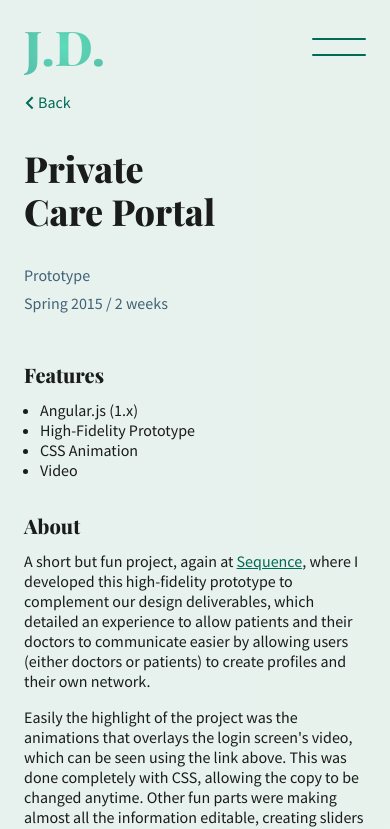
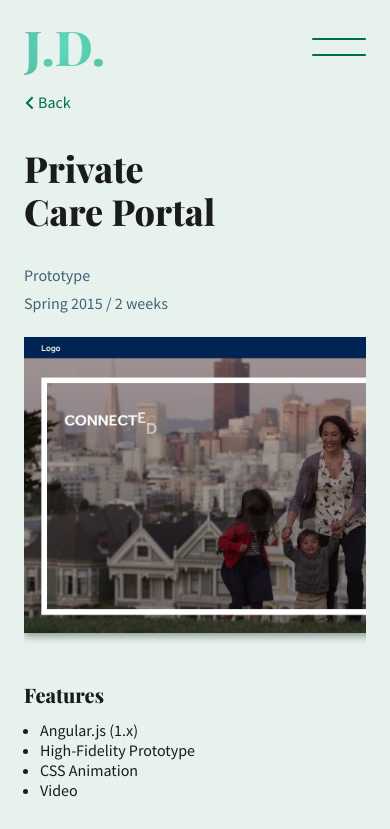
Before and after one commit to jdalton308/portfolio, a Next.js app: page /work/care-portal in a window 390 px wide. Shown: the top 829 px of the page. Built offline with nearby package versions, Linux system fonts and the light colour scheme.

Commit message:
Project page: Responsive, and layout updated for mobile img slider

```diff
--- a/data/projects.ts
+++ b/data/projects.ts
@@ -131,10 +131,10 @@ const projects: IProject[] = [
       'And as this website is for a drug, the biggest challenge was accommodating the regulatory review process, both internal and external of the client. This resulted in requirements around how "non-branded" pages appear, and specifics for how the "Indication" and "Safety Information" panels behaved.'
     ],
     images: [
+      welireg4,
       welireg1,
       welireg2,
       welireg3,
-      welireg4,
     ],
   },
 
--- a/pages/work/[id]/index.tsx
+++ b/pages/work/[id]/index.tsx
@@ -4,7 +4,6 @@ import Image from 'next/image';
 import IconChevron from '@/components/icons/chevron';
 
 import s from './work-id.module.scss';
-import ls from '@/styles/shared/layout.module.scss';
 
 export async function getStaticPaths() {
   const paths = projectData.map((proj) => ({
@@ -33,7 +32,7 @@ export async function getStaticProps({ params }: any) {
 export default function ProjectPage({ project }: { project: IProject }) {
   return (
     <div className={s.page_project}>
-      <div className={ls.wrapper_grid}>
+      <div className={s.project_grid}>
 
         <div className={s.text_column}>
 
@@ -57,7 +56,21 @@ export default function ProjectPage({ project }: { project: IProject }) {
               { project.date } / { project.duration }
             </p>
           </div>
+        </div>
 
+        <div className={s.image_column}>
+          { project.images.map((image, i) => (
+              <Image
+                key={i}
+                src={image}
+                alt={`Screenshot number ${i + 1} of ${project.title}`}
+                className={s.project_image}
+              />
+            ))
+          }
+        </div>
+
+        <div className={s.text_column}>
           <div className={s.project_section}>
             <h3>Features</h3>
             <ul>
@@ -94,18 +107,6 @@ export default function ProjectPage({ project }: { project: IProject }) {
           )}
         </div>
 
-        <div className={s.image_column}>
-          { project.images.map((image, i) => (
-              <Image
-                key={i}
-                src={image}
-                alt={`Screenshot number ${i + 1} of ${project.title}`}
-                className={s.project_image}
-              />
-            ))
-          }
-        </div>
-
       </div>
     </div>
   )
--- a/pages/work/[id]/work-id.module.scss
+++ b/pages/work/[id]/work-id.module.scss
@@ -6,6 +6,12 @@
   padding-top: 92px;
   padding-bottom: 80px;
   background-image: var(--surface2);
+}
+
+.project_grid {
+  composes: wrapper_grid from '@/styles/shared/layout.module.scss';
+  align-content: start;
+  row-gap: 0;
 }
 
 .text_column {
@@ -18,16 +24,49 @@
 
 .image_column {
   grid-column: 1 / -1;
+  white-space: nowrap;
+
+  margin-bottom: 32px;
+  padding-bottom: 12px;
+  overflow-y: hidden;
+  overflow-x: scroll;
+  scrollbar-color: var(--secondary) var(--primary-60);
+  scrollbar-width: thin;
+
+  &::-webkit-scrollbar {
+    height: 4px;
+  }
+  &::-webkit-scrollbar-thumb {
+    background-color: var(--primary-60);
+    border-radius: 8px;
+  }
+  &::-webkit-scrollbar-track {
+    background-color: var(--surface);
+    border-radius: 8px;
+  }
 
   .project_image {
-    display: block;
-    max-width: 100%;
-    height: auto;
-    margin-bottom: 24px;
+    display: inline-block;
+    height: clamp(200px, 35vh, 500px);
+    width: auto;
+    margin-right: 24px;
+    box-shadow: 0 3px 8px var(--neutral-variant-60);
   }
 
   @include bp.tabletMedia {
     grid-column: 7 / -1;
+    grid-row: 1 / span 3;
+    order: 3;
+    overflow-x: visible;
+    overflow-y: visible;
+
+    .project_image {
+      display: block;
+      height: auto;
+      max-width: 100%;
+      margin-right: 0;
+      margin-bottom: 24px;
+    }
   }
 }
 
@@ -47,13 +86,17 @@
   margin-right: 4px;
 }
 .project_header {
-  margin-bottom: 48px;
+  margin-bottom: 24px;
 
   h4 {
     margin-bottom: 0;
   }
   h1 {
     margin-bottom: 32px;
+  }
+
+  @include bp.tabletMedia {
+    margin-bottom: 48px;
   }
 }
 
```
